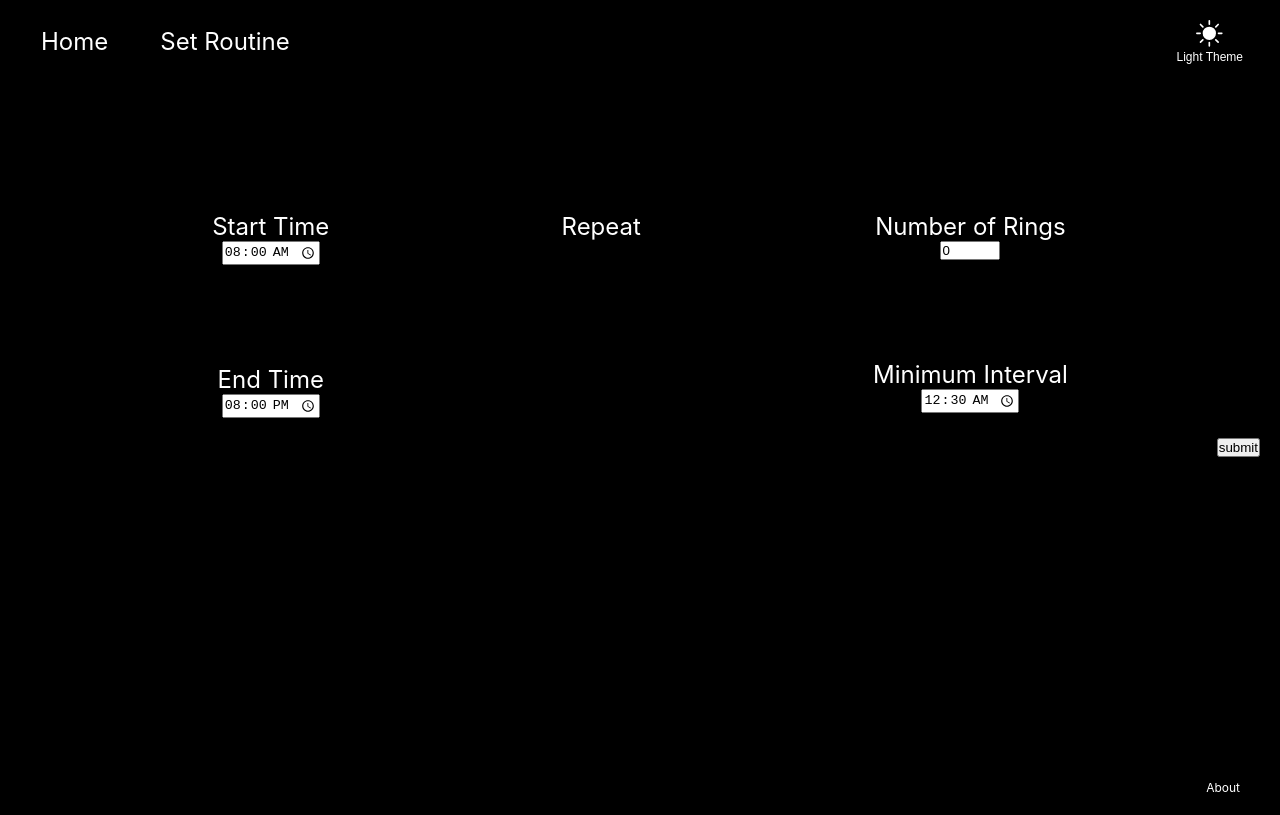
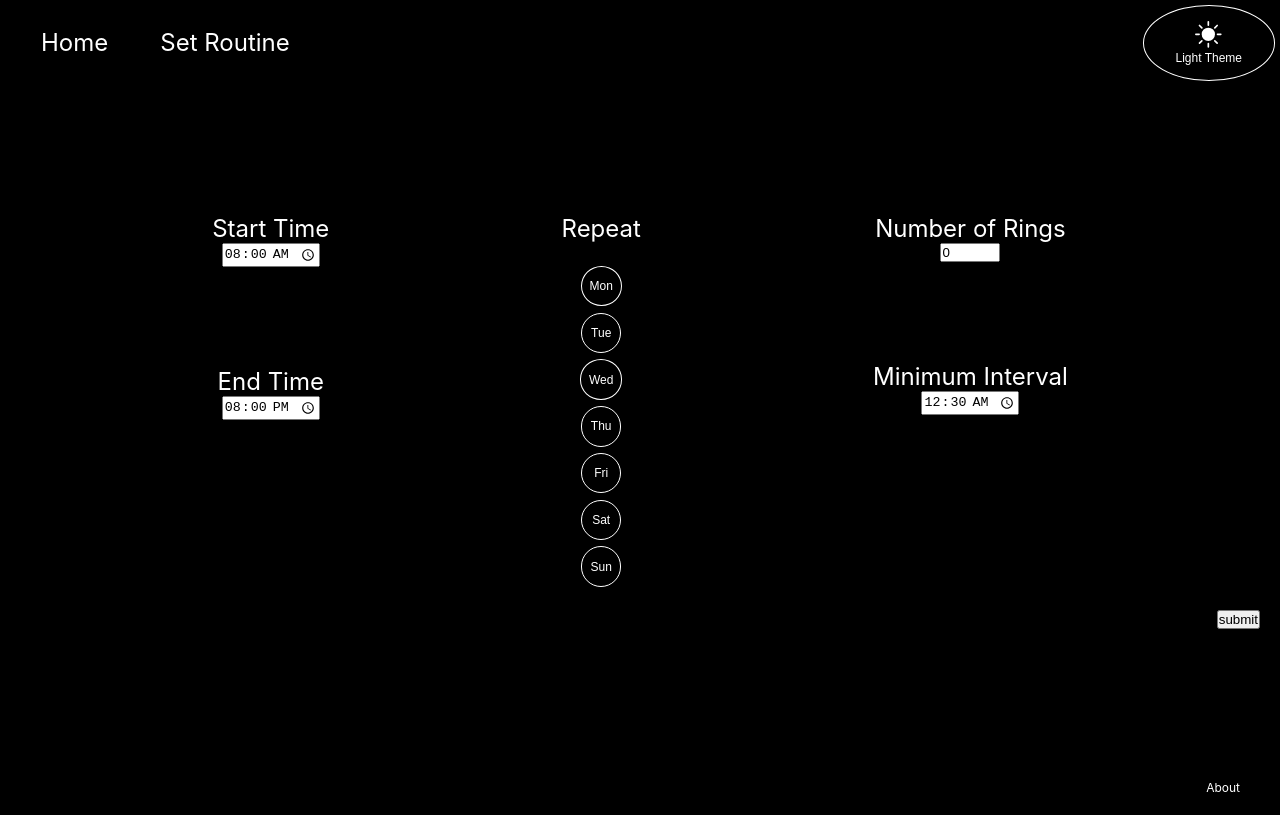
Before and after one commit to GPSPic/RandomBellWeb, a React (Create React App) app: page /setRoutine in a window 1280 px wide. Built offline with nearby package versions, Linux system fonts and the light colour scheme.

Commit message:
days of weeks file created

```diff
--- /dev/null
+++ b/src/components/SetRoutine/DayButton.js
@@ -0,0 +1,21 @@
+import { useContext } from "react";
+import SmallText from "../texts/SmallText";
+import { ThemeContext } from "../../containers/Container";
+
+const DayButton = ({ day }) => {
+      const theme = useContext(ThemeContext);
+      const buttonBackground = "button-" + theme
+      const handleClick = (e) => {
+            e.preventDefault()
+
+      }
+  return (
+    <button className={`${day}` + "-button day-button "+ buttonBackground} onClick={handleClick}>
+      <div className="button-sizer">
+        <SmallText text={day[0].toUpperCase() + day[1] + day[2]} />
+      </div>
+    </button>
+  );
+};
+
+export default DayButton;
--- a/src/components/SetRoutine/DaysOfWeek.js
+++ b/src/components/SetRoutine/DaysOfWeek.js
@@ -1,9 +1,39 @@
+import RegularText from "../texts/RegularText";
+import DayButton from "./DayButton";
+import "./SetRoutine.css";
+import "../../helpers/colours.css";
+import { useState } from "react";
+
 const DaysOfWeek = () => {
-    return (
-        <>
+    const [mondaySelected, setMondaySelected] = useState(false)
+    const [tuesdaySelected, setTuesdaySelected] = useState(false)
+    const [wednesdaySelected, setWednesdaySelected] = useState(false)
+    const [thursdaySelected, setThursdaySelected] = useState(false)
+    const [fridaySelected, setFridaySelected] = useState(false)
+    const [saturdaySelected, setSaturdaySelected] = useState(false)
+    const [sundaySelected, setSundaySelected] = useState(false)
 
-        </>
-    );
-}
+  const daysOfWeek = [
+    "monday",
+    "tuesday",
+    "wednesday",
+    "thursday",
+    "friday",
+    "saturday",
+    "sunday",
+  ];
+
+
+  const displayDayButtons = daysOfWeek.map((day) => {
+    return <DayButton key={day} day={day} />;
+  });
+
+  return (
+    <div className="days-selector">
+      <RegularText text="Repeat" />
+      <div className="day-button-box">{displayDayButtons}</div>
+    </div>
+  );
+};
 
 export default DaysOfWeek;
--- a/src/components/SetRoutine/SetRoutine.css
+++ b/src/components/SetRoutine/SetRoutine.css
@@ -57,18 +57,36 @@
     transition: opacity 0.6s;
     margin: 5px;
   }
-.day-input-box{
+.day-button-box{
     display: flex;
     flex-direction: column;
     margin-top: 20px;
-    align-items: flex-end;
+    align-items: center;
 }
-.day{
+.day-button{
     display: flex;
     flex-direction: row;
-    gap:10px 5px;
+    margin: 0.2rem;
+    padding:0.5rem;
+    border-radius: 50%;
+
+
 }
+.button-dark{
+    border:solid 1px var(--background-light);
+}
+.button-light{
+    border:solid 1px var(--background-dark);
+}
+.button-sizer{
+    display: flex;
+    min-height: 1.4rem;
+    min-width: 1.4rem;
+    flex-wrap:wrap;
+    align-items: center;
+    justify-content: center;
 
+}
 .days-selector{
     display: flex;
     flex-direction: column;
@@ -80,3 +98,6 @@
     margin-right: 20px;
     margin-top: 20px;
   }
+/* .sunday-button{
+  color:var(--warning-background);
+} */
--- a/src/components/SetRoutine/SetRoutine.js
+++ b/src/components/SetRoutine/SetRoutine.js
@@ -45,20 +45,9 @@ const SetRoutine = () => {
               handleEndTimeChange={handleEndTimeChange}
             />
           </div>
-          <div className="days-selector">
-            <RegularText text="Repeat" />
-            <div className="day-button-box">
 
+          <DaysOfWeek />
 
-              {/* <div className="day">
-                <lable>
-                  <SmallText text="Sunday" />
-                </lable>
-                <input type="checkbox" /> <br />
-              </div> */}
-
-            </div>
-          </div>
           <div className="number-interval-box">
             <NumberOfRings
               ringNum={ringNum}
```
